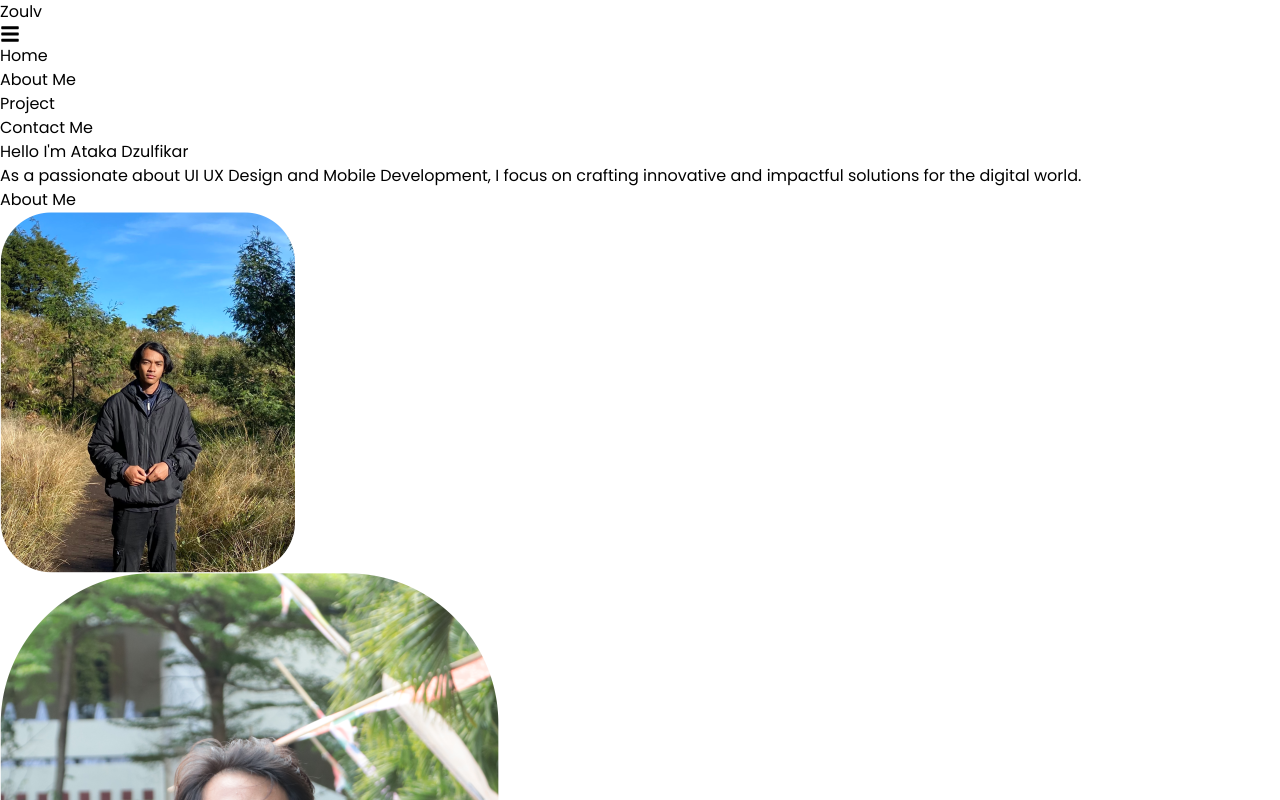
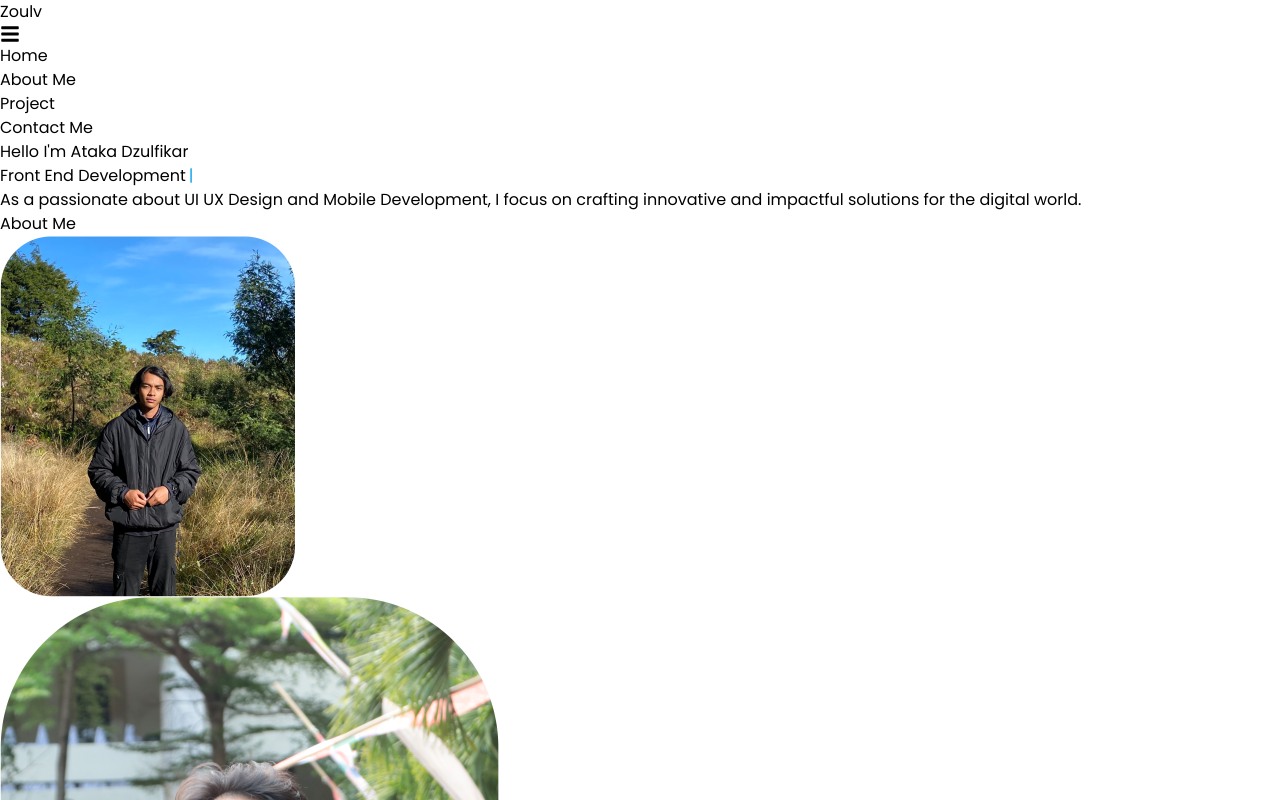
Before and after one commit to atzulf/zoulv-portfolio, a React (Vite) app: page / in a window 1280 px wide. Shown: the top 800 px of the page. Built offline with nearby package versions, Linux system fonts and the light colour scheme.

Commit message:
add animation

```diff
--- a/src/pages/Home.jsx
+++ b/src/pages/Home.jsx
@@ -12,9 +12,22 @@ import port9 from "../assets/images/unycraft.png"
 import port10 from "../assets/images/unycraftapp.png"
 import port11 from "../assets/images/spkweb.png"
 import port12 from "../assets/images/image.png"
+import { useTypewriter, Cursor } from "react-simple-typewriter";
 
 
 const Home = () => {
+  const [text] = useTypewriter({
+    words: [
+      "UI UX Design Enthusiast",
+      "Android App Development",
+      "Front End Development",
+    ],
+    loop: true,
+    typeSpeed: 50,
+    deleteSpeed: 30,
+    delaySpeed: 1000,
+  });
+
   return (
     <div className="home py-12 mb-10">
       <div className="container mx-auto px-4 md:px-16 lg:px-24 max-w-screen-xl">
@@ -23,6 +36,14 @@ const Home = () => {
             <h1 className="text-5xl font-bold mb-3">
               Hello I&apos;m <span className="text-sky-500 text-5xl inline">Ataka Dzulfikar</span>
             </h1>
+            <h2 className=" text-3xl font-semibold text-sky-700 mb-2">
+            {text}
+              <Cursor
+                cursorBlinking={false}
+                cursorStyle="|"
+                cursorColor="#0ea5e9"
+              />
+            </h2>
             <p className="text-base mb-7 text-justify">
               As a passionate about UI UX Design and Mobile Development, I focus on crafting innovative and impactful solutions for the digital world.
             </p>
```
